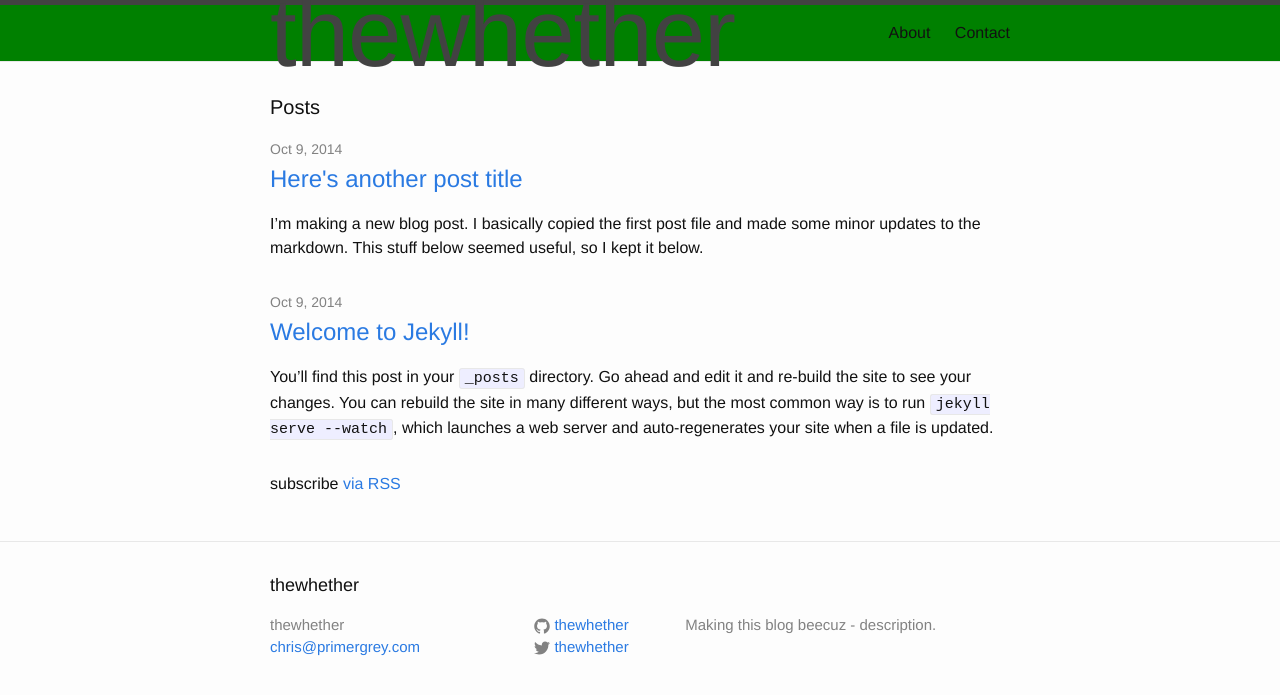
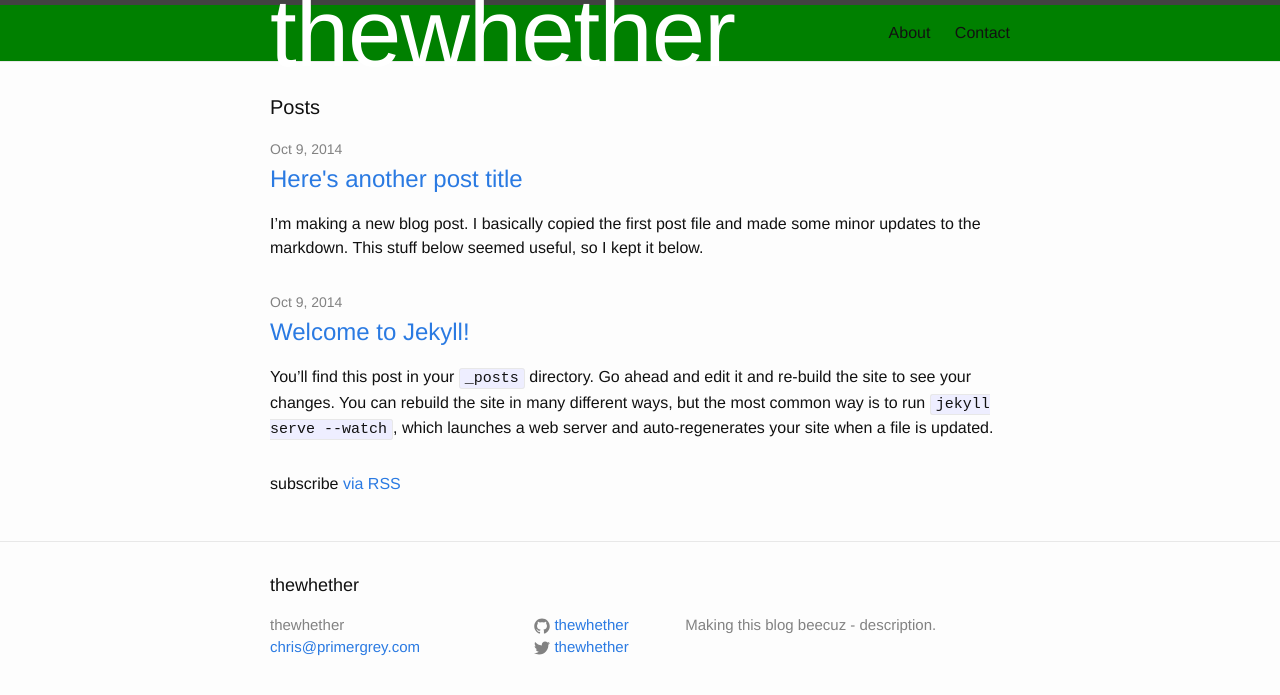
Before and after one commit to thewhether/thewhether.github.io, a Jekyll site: the page built from index.html, in a window 1280 px wide. Shown: the top 695 px of the page. Built offline with Jekyll 4.4.1, drawn with Linux system fonts in a browser that asks for light colours.

Commit message:
updated site header css

```diff
--- a/_sass/_layout.scss
+++ b/_sass/_layout.scss
@@ -16,10 +16,10 @@
     letter-spacing: -1px;
     margin-bottom: 0;
     float: left;
-
+    font-color: #ffffff;
     &,
     &:visited {
-        color: $grey-color-dark;
+        color: #fff;
     }
 }
 
```
